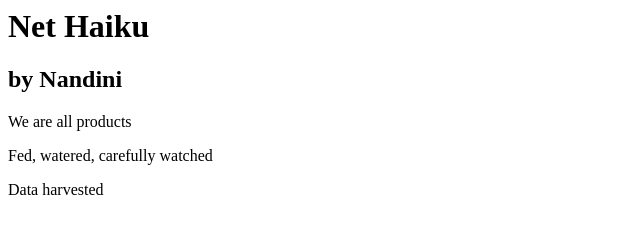
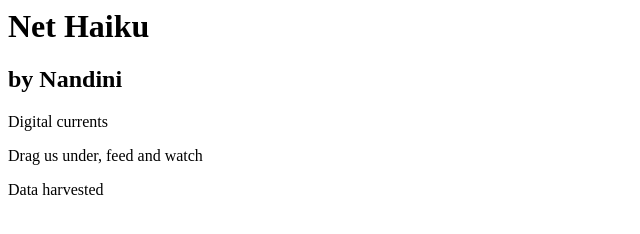
Before and after one commit to nbez11/haiku, a plain HTML site: page index.html in a window 1280 px wide. Shown: the full height of the page, 0-640 px from the left. Drawn offline with Linux system fonts and the light colour scheme.

Commit message:
fixed line 2

```diff
--- a/index.html
+++ b/index.html
@@ -4,13 +4,19 @@
 
 
 <p>
-   We are all products
+   Digital currents
 </p>
 
 <p>
-   Fed, watered, carefully watched
+   Drag us under, feed and watch
 </p>
 
 <p>
    Data harvested
 </p>
+
+
+<style>
+
+
+</style>
```
